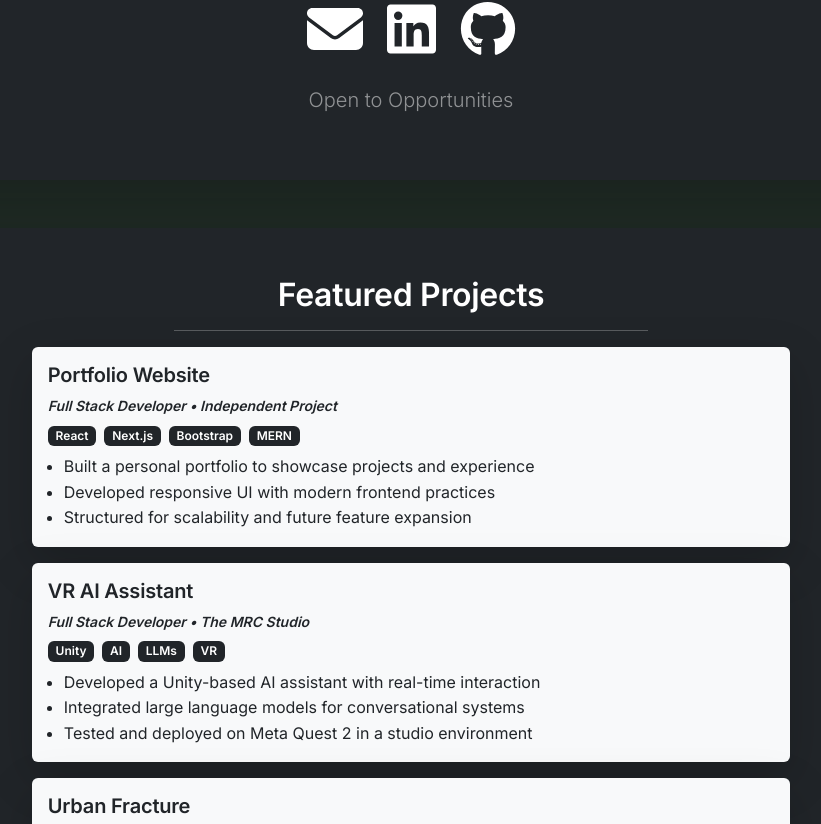
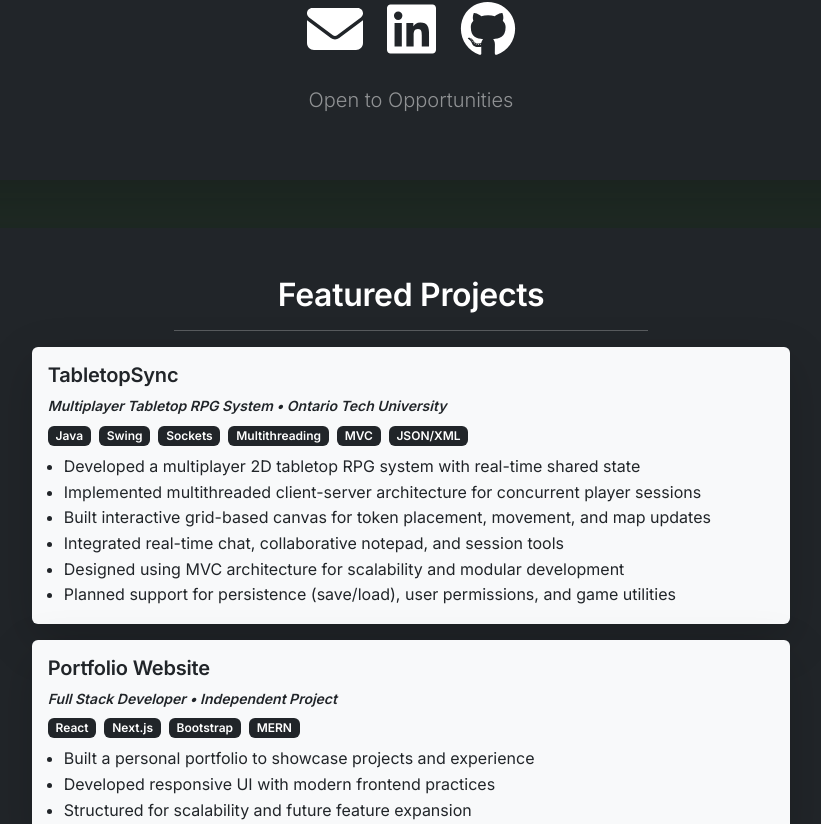
Before and after one commit to RamiyanGangatharan/Portfolio2025, a Next.js app in the folder client/: page / in a window 1280 px wide. Shown: the part 495-1319 px from the top of the page, without its empty margins (229-1050 px from the left). Built offline with nearby package versions, Linux system fonts and the light colour scheme.

Commit message:
forgot to add a project

```diff
--- a/client/src/pages/index.js
+++ b/client/src/pages/index.js
@@ -55,6 +55,39 @@ export default function Home() {
         <div className="text-white bg-dark shadow-lg border-0 p-4 p-md-5 mb-4 mt-4 rounded w-100">
           <h2 className="fw-bold fs-2 fs-md-1">Featured Projects</h2>
           <hr className="w-50 mx-auto opacity-25" />
+
+        <div className="card bg-light border-0 shadow-lg mb-3 mt-3">
+        <div className="card-body text-start">
+
+          <h3 className="text-dark fw-bold fs-5 fs-md-3">
+            TabletopSync
+          </h3>
+
+          <p className="text-dark fw-semibold fst-italic small mb-2">
+            Multiplayer Tabletop RPG System • Ontario Tech University
+          </p>
+
+          <div className="mb-2 d-flex flex-wrap gap-2">
+            <span className="badge bg-dark">Java</span>
+            <span className="badge bg-dark">Swing</span>
+            <span className="badge bg-dark">Sockets</span>
+            <span className="badge bg-dark">Multithreading</span>
+            <span className="badge bg-dark">MVC</span>
+            <span className="badge bg-dark">JSON/XML</span>
+          </div>
+
+          <ul className="ps-3 text-dark mb-0">
+            <li>Developed a multiplayer 2D tabletop RPG system with real-time shared state</li>
+            <li>Implemented multithreaded client-server architecture for concurrent player sessions</li>
+            <li>Built interactive grid-based canvas for token placement, movement, and map updates</li>
+            <li>Integrated real-time chat, collaborative notepad, and session tools</li>
+            <li>Designed using MVC architecture for scalability and modular development</li>
+            <li>Planned support for persistence (save/load), user permissions, and game utilities</li>
+          </ul>
+
+        </div>
+      </div>
+
         <div className="card bg-light border-0 shadow-lg mb-3 mt-3">
           <div className="card-body text-start">
 
```
